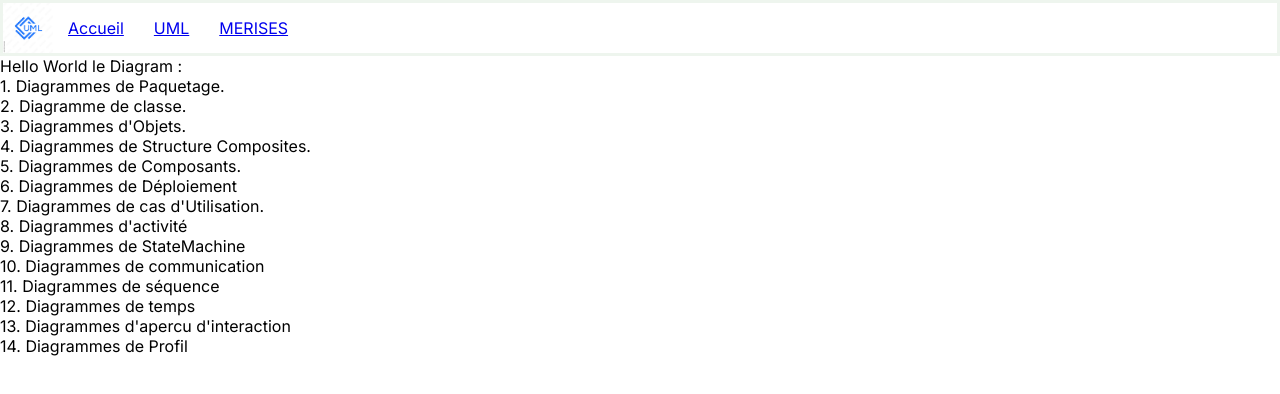
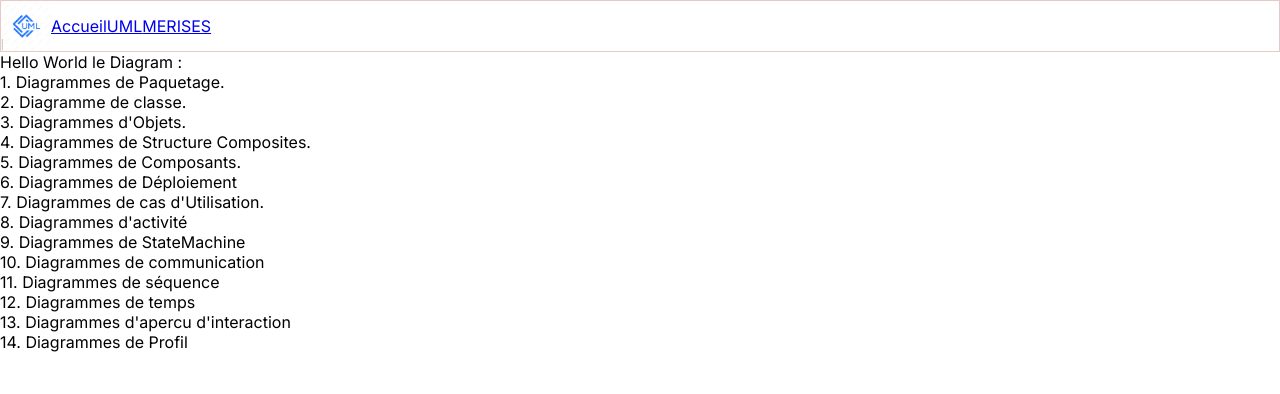
Before and after one commit to 2023-cda-alt-devops-p4/CatalogueDiagrammesNassim, a Next.js app in the folder uml/: page / in a window 1280 px wide. Shown: the top 394 px of the page. Built offline with nearby package versions, Linux system fonts and the light colour scheme.

Commit message:
refacto : add container HeaderContainer and style changes

```diff
--- a/uml/src/app/page.js
+++ b/uml/src/app/page.js
@@ -1,10 +1,10 @@
 import { Umls } from "@/containers/Umls/Umls"
-import { Header } from "@/components/Header/Header"
+import { HeaderContainer } from "@/containers/header/HeaderContainer"
 
 export default function Home() {
   return (
     <main>
-      <Header />
+      <HeaderContainer />
       <div> Hello World le Diagram : </div>
       <Umls />
     </main>
--- a/uml/src/components/Header/Header.css
+++ b/uml/src/components/Header/Header.css
@@ -1,20 +1,4 @@
-.header_container {
-    display: flex;
-    border: solid rgb(238, 245, 238);
+.header {
+    border: solid 1px rgba(227, 194, 194, 0.863);
+
 }
-
-.header_logo {
-    display: flex;
-    justify-content: flex-start;
-}
-
-.header_container_links {
-    display: flex;
-    justify-content: center;
-    align-items: center;
-}
-
-.header_link {
-    padding-left: 15px;
-    padding-right: 15px;
-}
--- a/uml/src/components/Header/Header.jsx
+++ b/uml/src/components/Header/Header.jsx
@@ -1,27 +1,11 @@
 import Image from 'next/image'
 import React from 'react'
 import Logo from '../../../public/uml-logo.jpg'
-import Link from 'next/link';
-import './Header.css'
+import './Header.css';
 
 export const Header = ({ children }) => {
     return (
-        <header className="header_container">
-            <div className="header_logo">
-                <HeaderLogo />
-            </div>
-            <div className="header_container_links">
-                <div className="header_link">
-                    <Link href="/"> Accueil</Link>
-                </div>
-                <div className="header_link">
-                    <Link href="/UMLS"> UML</Link>
-                </div>
-                <div className="header_link">
-                    <Link href="/Merises"> MERISES</Link>
-                </div>
-            </div>
-
+        <header className="header">
             {children}
         </header>
     )
--- /dev/null
+++ b/uml/src/containers/header/HeaderContainer.css
@@ -0,0 +1,27 @@
+.header_center {
+    display: flex;
+}
+
+.header_container {
+    display: flex;
+    align-items: center;
+    justify-content: space-around;
+
+}
+
+.header_logo {
+    display: flex;
+    justify-content: flex-start;
+
+}
+
+.header_link {
+    display: flex;
+    justify-content: center;
+    /* padding-left: 20px;
+    padding-right: 20px; */
+    /* display: flex;
+    /* justify-content: space-evenly; */
+    /* text-decoration: none; */
+
+}
--- /dev/null
+++ b/uml/src/containers/header/HeaderContainer.jsx
@@ -0,0 +1,30 @@
+import { HeaderLogo } from "@/components/Header/Header"
+import { Header } from "@/components/Header/Header"
+import './HeaderContainer.css';
+import Link from "next/link"
+
+
+export const HeaderContainer = () => {
+    return (
+        <>
+            <Header>
+                <div className="header_center">
+                    <div className="header_logo">
+                        <HeaderLogo />
+                    </div>
+                    <div className="header_container">
+                        <div className="header_link">
+                            <Link href="/"> Accueil</Link>
+                        </div>
+                        <div className="header_link">
+                            <Link href="/UMLS"> UML</Link>
+                        </div>
+                        <div className="header_link">
+                            <Link href="/Merises"> MERISES</Link>
+                        </div>
+                    </div>
+                </div>
+            </Header>
+        </>
+    )
+}
```
